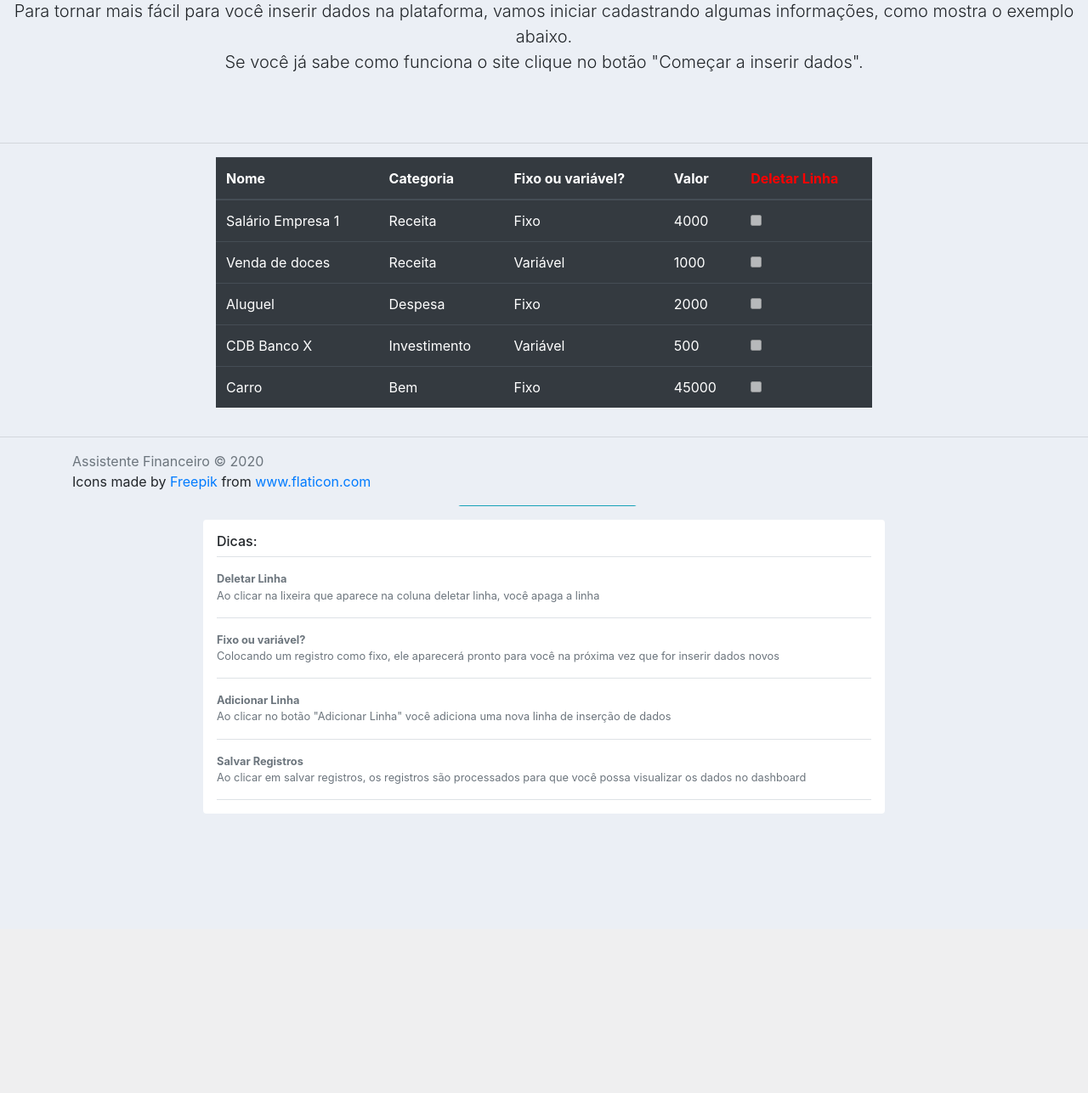
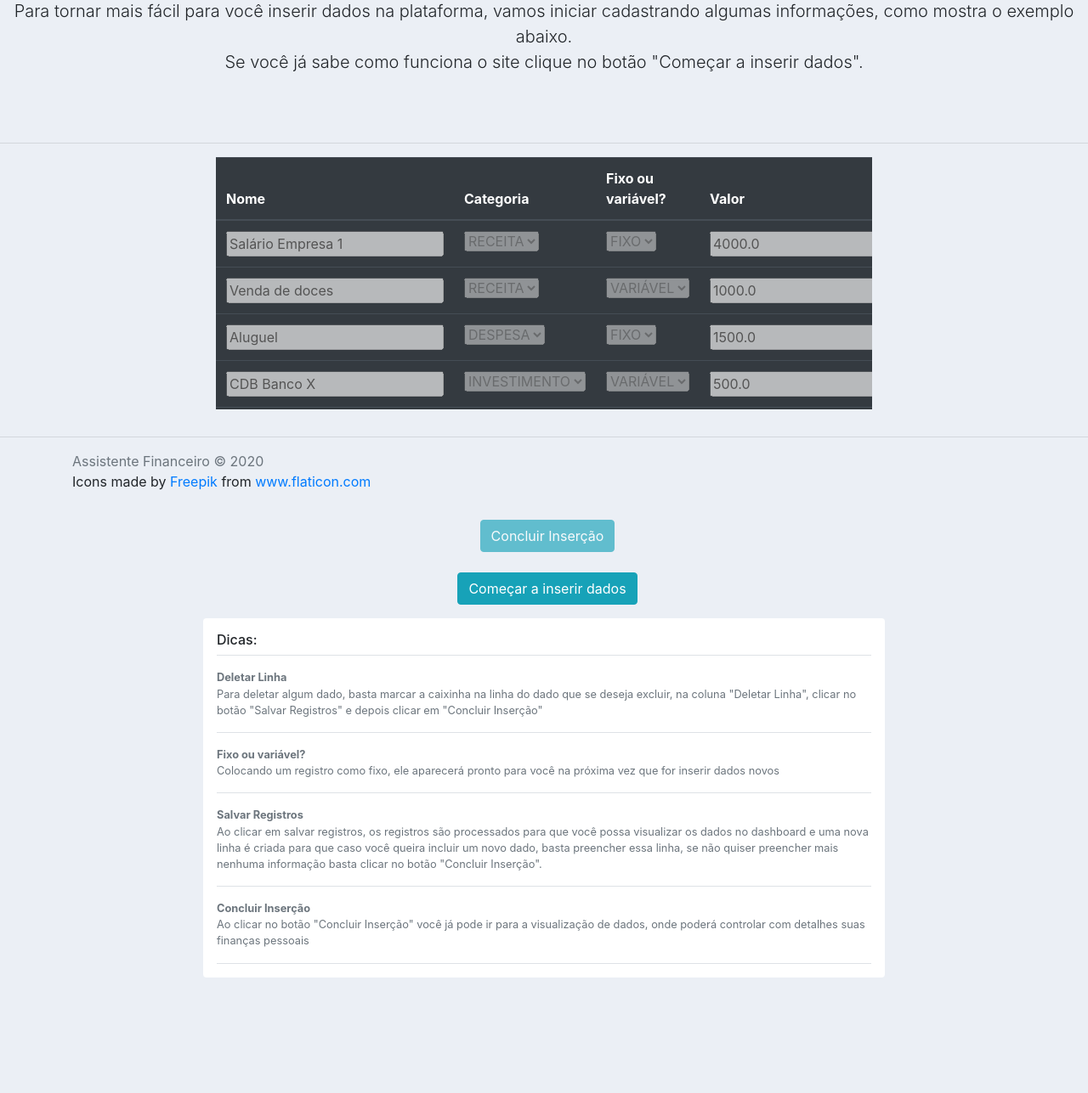
Before and after one commit to lobaostibich/FinancialAssistant, a Django app: page /budget/help/ in a window 1280 px wide. Shown: the part 205-1492 px from the top of the page at 85% size. Before the commit the page ends 1163 px from the top, so only its background shows below. Run offline with Django 3.2, Linux system fonts and the light colour scheme; a user stored in the database is signed in; some libraries are stand-ins or nearby versions.

Commit message:
enviando alteração da tela help, que foi ajustada para se parecer com a tela de inserção facilitada atual

```diff
--- a/first_app/templates/first_app/help.html
+++ b/first_app/templates/first_app/help.html
@@ -29,44 +29,104 @@
                             <th scope="col">Categoria</th>
                             <th scope="col">Fixo ou variável?</th>
                             <th scope="col">Valor</th>
-                            <th style="color:red" scope="col">Deletar Linha</th>
+                            <th style="color:red; text-align: center;" scope="col">Deletar Linha</th>
                         </tr>
                     </thead>
                     <tbody>
                         <tr>
-                            <td>Salário Empresa 1</td>
-                            <td>Receita</td>
-                            <td>Fixo</td>
-                            <td>4000</td>
-                            <td><input type="checkbox" disabled></td>
+                            <td>
+                                <input type="text" value="Salário Empresa 1" disabled>
+                            </td>
+                            <td>
+                                <select disabled>
+                                    <option value="RECEITA">RECEITA</option>
+                                </select>
+                            </td>
+                            <td>
+                                <select disabled>
+                                    <option value="FIXO">FIXO</option>
+                                </select>
+                            </td>
+                            <td>
+                                <input type="number" value="4000.0" disabled>
+                            </td>
+                            <td style="text-align: center;"><input type="checkbox" disabled></td>
                         </tr>
                         <tr>
-                            <td>Venda de doces</td>
-                            <td>Receita</td>
-                            <td>Variável</td>
-                            <td>1000</td>
-                            <td><input type="checkbox" disabled></td>
+                            <td>
+                                <input type="text" value="Venda de doces" disabled>
+                            </td>
+                            <td>
+                                <select disabled>
+                                    <option value="RECEITA">RECEITA</option>
+                                </select>
+                            </td>
+                            <td>
+                                <select disabled>
+                                    <option value="VARIÁVEL">VARIÁVEL</option>
+                                </select>
+                            </td>
+                            <td>
+                                <input type="number" value="1000.0" disabled>
+                            </td>
+                            <td style="text-align: center;"><input type="checkbox" disabled></td>
                         </tr>
                         <tr>
-                            <td>Aluguel</td>
-                            <td>Despesa</td>
-                            <td>Fixo</td>
-                            <td>2000</td>
-                            <td><input type="checkbox" disabled></td>
+                            <td>
+                                <input type="text" value="Aluguel" disabled>
+                            </td>
+                            <td>
+                                <select disabled>
+                                    <option value="DESPESA">DESPESA</option>
+                                </select>
+                            </td>
+                            <td>
+                                <select disabled>
+                                    <option value="FIXO">FIXO</option>
+                                </select>
+                            </td>
+                            <td>
+                                <input type="number" value="1500.0" disabled>
+                            </td>
+                            <td style="text-align: center;"><input type="checkbox" disabled></td>
                         </tr>
                         <tr>
-                            <td>CDB Banco X</td>
-                            <td>Investimento</td>
-                            <td>Variável</td>
-                            <td>500</td>
-                            <td><input type="checkbox" disabled></td>
+                            <td>
+                                <input type="text" value="CDB Banco X" disabled>
+                            </td>
+                            <td>
+                                <select disabled>
+                                    <option value="INVESTIMENTO">INVESTIMENTO</option>
+                                </select>
+                            </td>
+                            <td>
+                                <select disabled>
+                                    <option value="VARIÁVEL">VARIÁVEL</option>
+                                </select>
+                            </td>
+                            <td>
+                                <input type="number" value="500.0" disabled>
+                            </td>
+                            <td style="text-align: center;"><input type="checkbox" disabled></td>
                         </tr>
                         <tr>
-                            <td>Carro</td>
-                            <td>Bem</td>
-                            <td>Fixo</td>
-                            <td>45000</td>
-                            <td><input type="checkbox" disabled></td>
+                            <td>
+                                <input type="text" value="" disabled>
+                            </td>
+                            <td>
+                                <select disabled>
+                                    <option value="---------">---------</option>
+                                </select>
+                            </td>
+                            <td>
+                                <select disabled>
+                                    <option value="---------">---------</option>
+                                </select>
+                            </td>
+                            <td>
+                                <input type="number" value="" disabled>
+                            </td>
+                            <td style="text-align: center;"><input type="checkbox" disabled></td>
                         </tr>
                     </tbody>
                 </table>
@@ -76,6 +136,14 @@
             <a href="" class="ml-2">
                 <button type="button" class="btn btn-success" disabled>
                     Salvar Registros
+                </button>
+            </a>
+        </div>
+        <br>
+        <div class="d-flex justify-content-center links">
+            <a href="" class="ml-2">
+                <button type="button" class="btn btn-info" disabled>
+                    Concluir Inserção
                 </button>
             </a>
         </div>
@@ -99,7 +167,7 @@
                     <div class="d-flex justify-content-between align-items-center w-100">
                         <strong class="text-gray-dark">Deletar Linha</strong>
                     </div>
-                    <span class="d-block">Ao clicar na lixeira que aparece na coluna deletar linha, você apaga a linha</span>
+                    <span class="d-block">Para deletar algum dado, basta marcar a caixinha na linha do dado que se deseja excluir, na coluna "Deletar Linha", clicar no botão "Salvar Registros" e depois clicar em "Concluir Inserção"</span>
                 </div>
             </div>
             <div class="media text-muted pt-3">
@@ -113,17 +181,18 @@
             <div class="media text-muted pt-3">
                 <div class="media-body pb-3 mb-0 small lh-125 border-bottom border-gray">
                     <div class="d-flex justify-content-between align-items-center w-100">
-                        <strong class="text-gray-dark">Adicionar Linha</strong>
+                        <strong class="text-gray-dark">Salvar Registros</strong>
                     </div>
-                    <span class="d-block">Ao clicar no botão "Adicionar Linha" você adiciona uma nova linha de inserção de dados</span>
+                    <span class="d-block">Ao clicar em salvar registros, os registros são processados para que você possa visualizar os dados no dashboard e uma nova linha é criada para que caso você
+                        queira incluir um novo dado, basta preencher essa linha, se não quiser preencher mais nenhuma informação basta clicar no botão "Concluir Inserção". </span>
                 </div>
             </div>
             <div class="media text-muted pt-3">
                 <div class="media-body pb-3 mb-0 small lh-125 border-bottom border-gray">
                     <div class="d-flex justify-content-between align-items-center w-100">
-                        <strong class="text-gray-dark">Salvar Registros</strong>
+                        <strong class="text-gray-dark">Concluir Inserção</strong>
                     </div>
-                    <span class="d-block">Ao clicar em salvar registros, os registros são processados para que você possa visualizar os dados no dashboard</span>
+                    <span class="d-block">Ao clicar no botão "Concluir Inserção" você já pode ir para a visualização de dados, onde poderá controlar com detalhes suas finanças pessoais</span>
                 </div>
             </div>
         </div>
--- a/first_app/urls.py
+++ b/first_app/urls.py
@@ -6,7 +6,5 @@
     path("dashboard/", views.budget_control, name="budget"),
     path("add_record/", views.add_record, name="add"),
     path("organize/", views.organize_data, name="organize"),
-    #path("update_record/<str:pk>/", views.update_record, name="update"),
-    #path("delete_record/<str:pk>/", views.delete_record, name="delete"),
     path("help/", views.help_view, name="help")
 ]
--- a/first_app/views.py
+++ b/first_app/views.py
@@ -22,6 +22,7 @@
     return render(request, 'first_app/help.html', context)
 
 #pega os dados que vieram da inserção facilitada(que possui os dados fixos e cria novos registros na tabela BudgetControl em cima desses dados)
+@unauthenticated_user
 def organize_data(request):
 
     today_month = datetime.today().month
@@ -106,19 +107,19 @@
     formset = BudgetControlFormSet(instance=user)
     #vai até aqui a parte da tabela dinâmicamente alterada
 
-    #gets the actual user
+    #pega o usuário atualmente logado
     actual_user = request.user
-    #gets record from the database
+    #pega os registros do banco de dados
     budget_registers = BudgetControl.objects.filter(user=actual_user)
 
-    #calculates the sum of the profits
+    #calcula a soma total das receitas
     profits_sum = budget_registers.filter(category='RECEITA').aggregate(Sum('value'))['value__sum']
-    #calculates the investments total value
+    #calcula a soma dos investimentos no mês atual
     investments_sum = budget_registers.filter(category='INVESTIMENTO', month=months[today_month-1]).aggregate(Sum('value'))['value__sum']
-    #calculates the annual total spends
+    #calcula a soma total dos gastos
     spends_sum = budget_registers.filter(category='GASTO').aggregate(Sum('value'))['value__sum']
 
-    #calculates the total profit, total spends and sum for each month
+    #calcula a soma total mensal da receita, gastos e o que sobra quando descontamos os gastos das receitas
     for month in range(12):
         result.append([0,0,0])
         profits = budget_registers.filter(category='RECEITA', month=months[month]).aggregate(Sum('value'))['value__sum']
@@ -129,19 +130,19 @@
             result[month][1] = int(spends)
         result[month][2] = result[month][0]-result[month][1]
 
-    #check if the investments_sum is an empty value
+    #checa se a soma de investimentos é um valor vazio, se for coloca 0
     if investments_sum:
         investments_sum = int(investments_sum)
     else:
         investments_sum = 0
 
-    #check if the spends_sum is an empty value
+    #checa se a soma de gastos é um valor vazio, se for coloca 0
     if spends_sum:
         spends_sum = int(spends_sum)
     else:
         spends_sum = 0
 
-    #check if the profits_sum is an empty value
+    #checa se a soma de receitas é um valor vazio, se for coloca 0
     if profits_sum:
         profits_sum = int(profits_sum)
     else:
@@ -184,41 +185,3 @@
     context = {'formset': formset}
 
     return render(request, 'first_app/add_records.html', context)
-
-'''
-#O update agora tem que ser feito em uma janela diferente
-@unauthenticated_user
-def update_record(request, pk):
-
-    record = BudgetControl.objects.get(id=pk)
-
-    form = BudgetControlForm(instance=record)
-
-    if request.method == "POST":
-        form = BudgetControlForm(request.POST, instance=record)
-        if form.is_valid():
-            form.save()
-
-            return redirect('budget')
-
-    context = {
-        'form': form,
-        'operation_type': 'Update'
-    }
-
-    return render(request, 'first_app/add_records.html', context)
-
-@unauthenticated_user
-def delete_record(request, pk):
-
-    record = BudgetControl.objects.get(id=pk)
-
-    if request.method == "POST":
-        record.delete()
-
-        return redirect("budget")
-
-    context = {'item':record}
-
-    return render(request, "first_app/delete.html", context)
-'''
```
